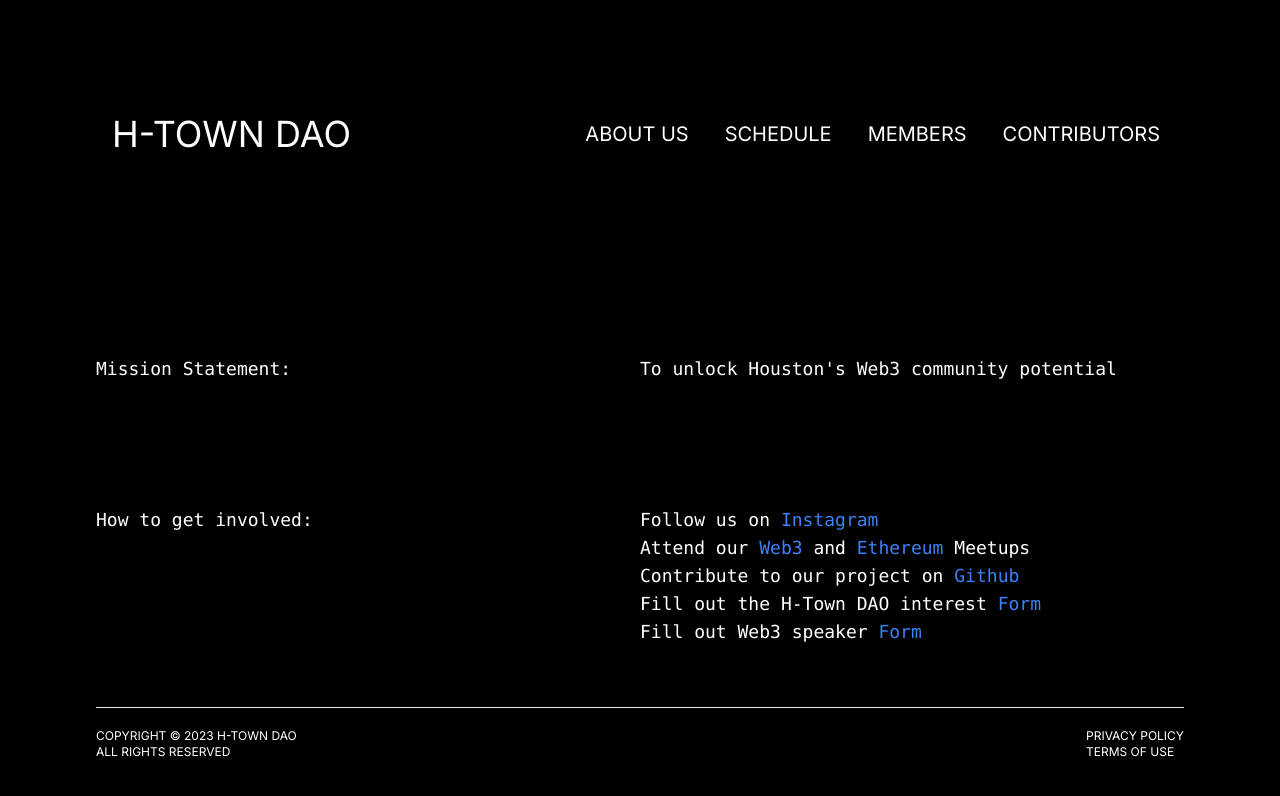
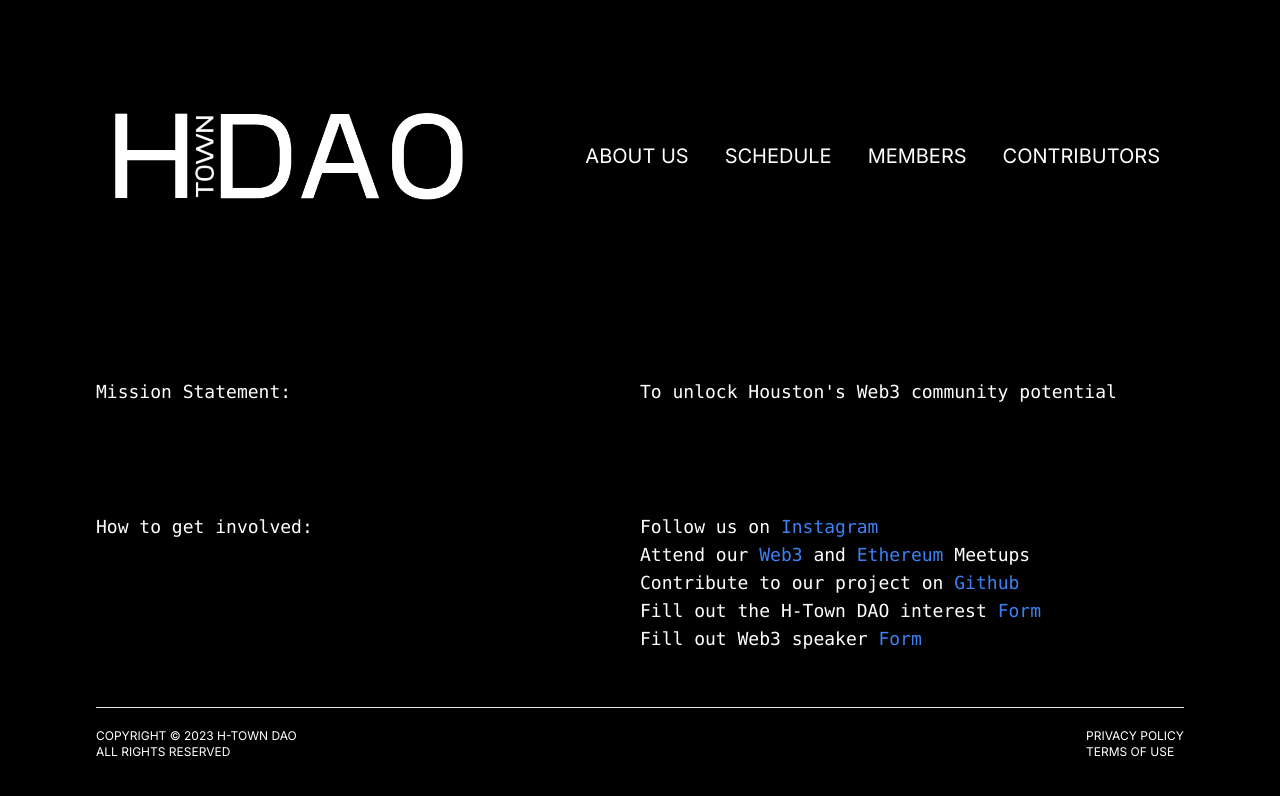
Before and after one commit to h-town-dao/h-town-dao-website, a Next.js app: page / in a window 1280 px wide. Shown: the top 796 px of the page. Built offline with nearby package versions, Linux system fonts and the light colour scheme.

Commit message:
updated logo

```diff
--- a/src/components/Header.tsx
+++ b/src/components/Header.tsx
@@ -31,8 +31,8 @@ const Header: React.FC = () => {
   return (
     <div className="header flex flex-col">
       <div className="flex justify-between items-center w-full mx-auto p-4 relative">
-        <Link onClick={toggleMenu} className="logo" href="/">
-          <div>h-town dao</div>
+        <Link onClick={toggleMenu} className="lg:w-1/3 w-1/2" href="/">
+          <img src="/htowndao-logo.png" alt="" />
         </Link>
 
         <div className="flex items-center">
```
Also changed, not shown: public/htowndao-logo.png (added).
